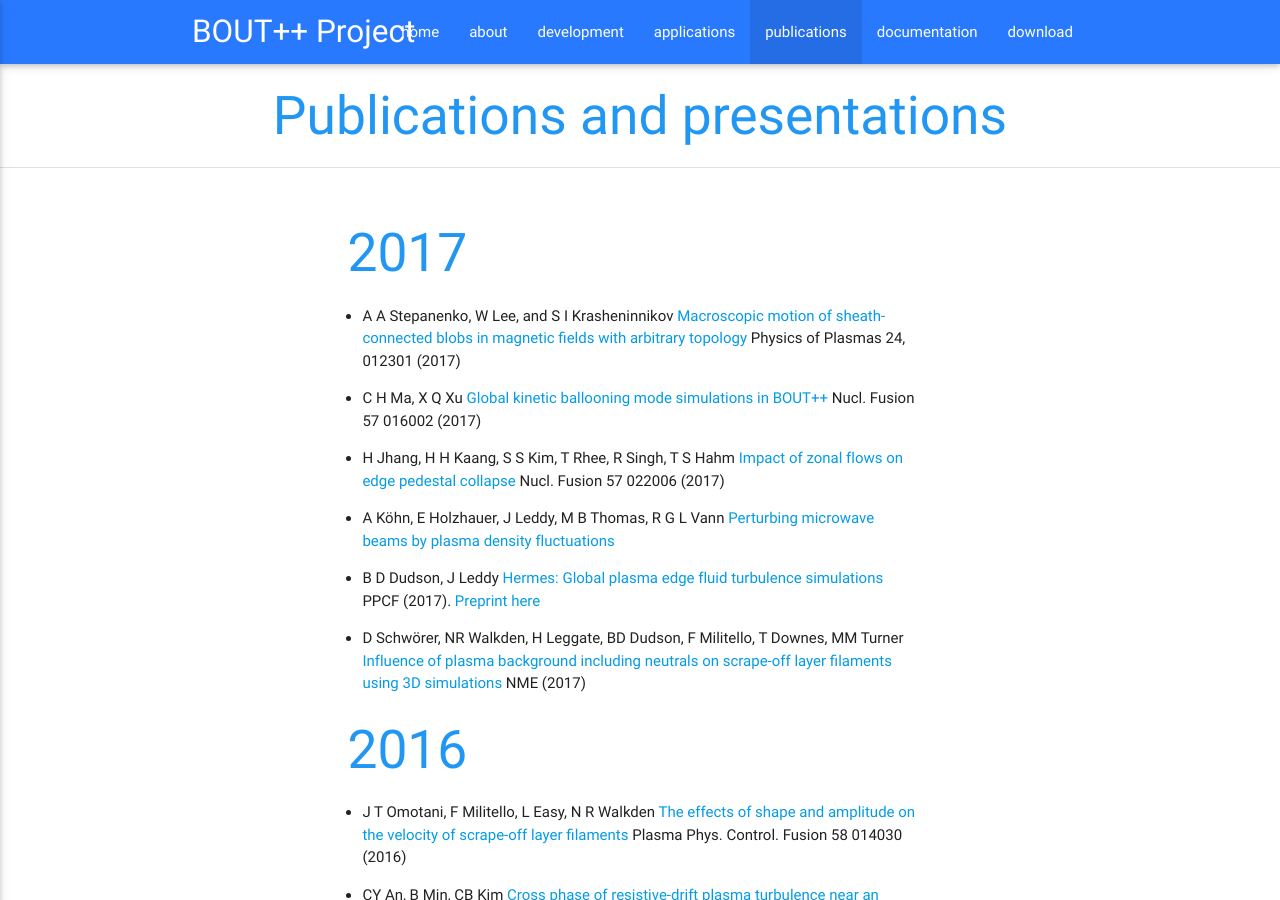
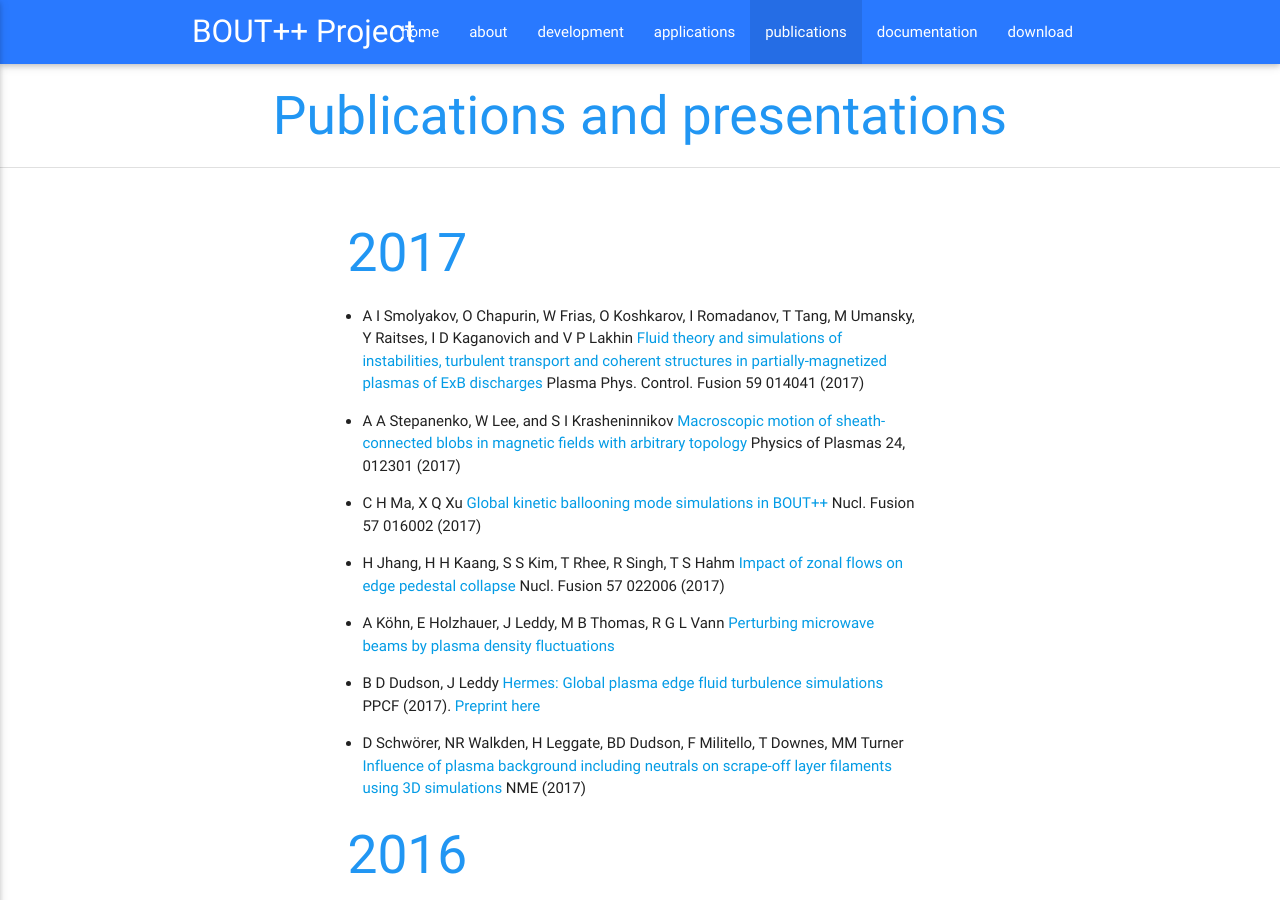
Before and after one commit to boutproject/boutproject.github.io, a Jekyll site: the page built from publications/index.md, in a window 1280 px wide and 900 px high. Built offline with Jekyll 4.4.1, drawn with Linux system fonts in a browser that asks for light colours.

Commit message:
Added Smolyakov 2017 publication

```diff
--- a/publications/index.md
+++ b/publications/index.md
@@ -8,6 +8,7 @@ nav-state: publications
 2017
 ----
 
+* A I Smolyakov, O Chapurin, W Frias, O Koshkarov, I Romadanov, T Tang, M Umansky, Y Raitses, I D Kaganovich and V P Lakhin [Fluid theory and simulations of instabilities, turbulent transport and coherent structures in partially-magnetized plasmas of ExB discharges](https://doi.org/10.1088/0741-3335/59/1/014041) Plasma Phys. Control. Fusion 59 014041 (2017)
 * A A Stepanenko, W Lee, and S I Krasheninnikov [Macroscopic motion of sheath-connected blobs in magnetic fields with arbitrary topology](http://doi.org/10.1063/1.4972800) Physics of Plasmas 24, 012301 (2017)
 * C H Ma, X Q Xu [Global kinetic ballooning mode simulations in BOUT++](http://doi.org/10.1088/0029-5515/57/1/016002) Nucl. Fusion 57 016002 (2017)
 * H Jhang, H H Kaang, S S Kim, T Rhee, R Singh, T S Hahm [Impact of zonal flows on edge pedestal collapse](http://doi.org/10.1088/0029-5515/57/2/022006) Nucl. Fusion 57 022006 (2017)
@@ -17,7 +18,6 @@ nav-state: publications
 
 2016
 ----
-
 * J T Omotani, F Militello, L Easy, N R Walkden [The effects of shape and amplitude on the velocity of scrape-off layer filaments](http://dx.doi.org/10.1088/0741-3335/58/1/014030) Plasma Phys. Control. Fusion 58 014030 (2016)
 * CY An, B Min, CB Kim [Cross phase of resistive-drift plasma turbulence near an adiabatic state](http://dx.doi.org/10.3938/jkps.69.1290) Journal of the Korean Physical Society (2016) 69
 * Z X Liu, X Q Xu, X Gao, A E Hubbard, J W Hughes, J R Walk, C Theiler, T Y  Xia, S G Baek, T Golfinopoulos, D Whyte, T Zhang, J G Li [The physics mechanisms of the weakly coherent mode in the Alcator C-Mod Tokamak](http://dx.doi.org/10.1063/1.4972088) Physics of Plasmas 23, 120703 (2016)
```
